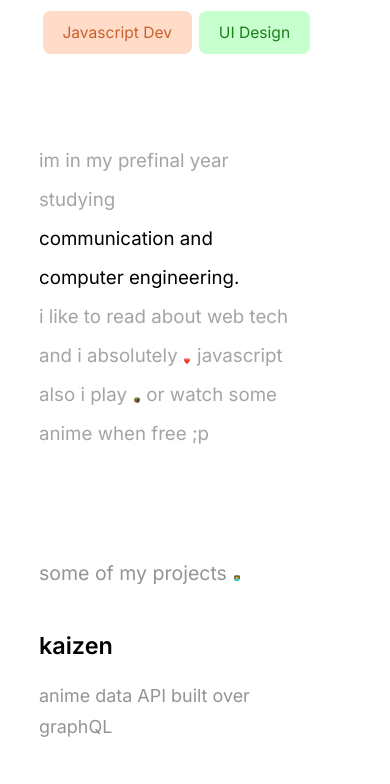
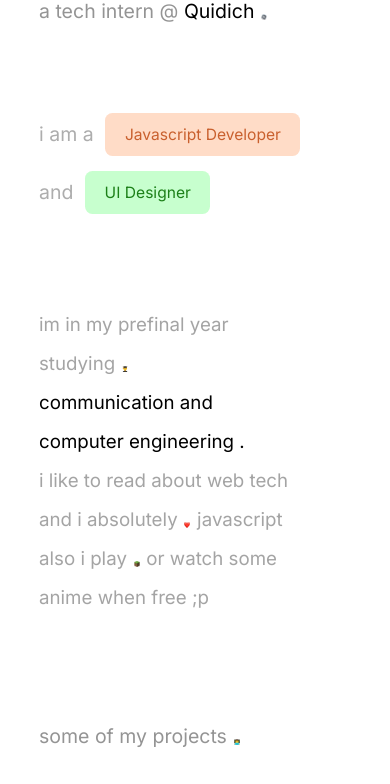
Before and after one commit to AnujSharma141/portfolio, a Gatsby site: page / in a window 390 px wide. Shown: the part 188-972 px from the top of the page. Built offline with nearby package versions, Linux system fonts and the light colour scheme; Gatsby itself is replaced by a stand-in of ours.

Commit message:
update: work exp!

```diff
--- a/src/components/emoji.js
+++ b/src/components/emoji.js
@@ -4,7 +4,7 @@ import '../style/base.sass'
 const Emoji = props => {
     return(
         <>
-          <img classname={props.classname} style={{width: '1.5vw', height: '1.5vw', marginLeft: '0.4vw', marginRight:'0.4vw' , marginBottom:'-0.365vw'}} src={props.src} alt="" />
+          <img className={props.classname} style={{width: '1.5vw', height: '1.5vw', marginLeft: '0.4vw', marginRight:'0.4vw' , marginBottom:'-0.365vw'}} src={props.src} alt="" />
         </>
     )
 }
--- a/src/pages/index.js
+++ b/src/pages/index.js
@@ -14,6 +14,8 @@ import mail from "../images/envelope_2709-fe0f.png"
 import minecraft from '../images/Image 1.png'
 import heart from "../images/red-heart_2764-fe0f.png"
 import geek from "../images/man-technologist_1f468-200d-1f4bb.png"
+import student from "../images/man-student_1f468-200d-1f393.png"
+import gear from "../images/gear_2699-fe0f.png"
 
 
 
@@ -28,7 +30,7 @@ const IndexPage = () => {
       <link rel="preconnect" href="https://fonts.googleapis.com" />
       <link rel="preconnect" href="https://fonts.gstatic.com" crossorigin />
       <link href="https://fonts.googleapis.com/css2?family=Inter:wght@400;500;600;700&display=swap" rel="stylesheet"></link>
-      <title>Anuj Sharma</title>
+      <title>anuj sharma</title>
 
       <div className="switch">
       <Switch activeBoxShadow="0 0 0 0" offColor="#DBDBDB" width={28} handleDiameter={13} height={16} onChange={toggleSwitch} uncheckedIcon={null} checkedIcon={null} checked={dark} />
@@ -40,29 +42,35 @@ const IndexPage = () => {
         <div className="text-message">heyyyy <Emoji src={wave} /></div>
         <div className="textbox-wrap">
           <p className={dark?"textbox-text dark-text": "textbox-text"}>im
-          <span className={dark?"textbox-title dark-title": "textbox-title"}>Anuj Sharma</span>
-          i do  </p>
+          <span className={dark?"textbox-title dark-title": "textbox-title"}>anuj sharma</span>
+          </p>
         </div>
+<h2 className={dark?"work-heading dark-title": "work-heading"}>a tech intern @ <a target="_blank" className={dark?"link-work dark-about-text": "link-work"} href="https://www.quidich.com/" > Quidich</a> <Emoji src={gear} /></h2>
 
-      <div className="textbox-labels">
-      <div className={dark?"textbox-label label-orange dark-label-orange": "textbox-label label-orange"}>Javascript Dev</div>
 
-      <div className={dark?"textbox-label label-green dark-label-green": "textbox-label label-green"}>UI Design</div>
-      </div>
 
 
 
     </div>
 
+    <div className={dark?"work dark-about": "work"}>
+
+      <div className="textbox-labels"> i am a
+      <div className={dark?"textbox-label label-orange dark-label-orange": "textbox-label label-orange"}>Javascript Developer</div>
+      and
+      <div className={dark?"textbox-label label-green dark-label-green": "textbox-label label-green"}>UI Designer</div>
+      </div>
+    </div>
 
     <div className={dark?"about dark-about": "about"}>
     <p className={dark?"about-text dark-about-text": "about-text"}>
-     im in my prefinal year studying<br />
-      <span className={dark?"about-text dark-about-text": "about-text-black"}>communication and computer engineering.</span> <br />
+     im in my prefinal year studying <Emoji src={student} /><br />
+      <span className={dark?"about-text dark-about-text": "about-text-black"}>communication and computer engineering . </span> <br />
      i like to read about web tech and i absolutely <Emoji src={heart} /> javascript <br />
      also i play <Emoji src={minecraft} /> or watch some anime when free ;p
     </p>
     </div>
+
 
     <div className={dark?"project dark-project": "project"}>
     <h2 className={dark?"project-heading dark-title": "project-heading"}>some of my projects <Emoji src={geek} /></h2>
--- a/src/style/base.sass
+++ b/src/style/base.sass
@@ -85,17 +85,37 @@ body::-webkit-scrollbar-thumb
         width: 2.5vw
         margin: 5vw 0vw 0 0vw
     &-title
-        margin: 0 1vw
-        @include text($weight: 600, $color: black, $size: 2.3vw)
+        margin: 0 0.75vw
+        @include text($weight: 600, $color: black, $size: 1.35vw)
     &-labels
-        @include flex($prop: row, $align: flex-end, $justify: flex-start)
+        @include flex($prop: row, $align: center, $justify: flex-start)
         margin: 1vw 0vw
     &-label
         font-size: 1vw
-        padding: 1vw 2vw
+        padding: 0.5vw 1vw
         border-radius: 0.6vw
-        margin: 0.75vw 0.75vw 0 0
+        margin: 0vw 0.8vw 0vw 0.8vw
 
+.link-work
+    color: black
+    outline: none
+    text-decoration: none
+    &:hover
+        color: blue
+
+.work
+    width: 40vw
+    border-radius: 4vw
+    margin: 2vw 25vw
+    padding: 2vw 0vw  1vw 0
+    color:   #adadad
+
+.work-heading
+        text-decoration: none
+        font-weight: 400
+        font-size: 1.2vw
+        color: #949494
+        margin: 1vw 0 0 0
 
 .about
     width: 40vw
@@ -367,7 +387,9 @@ body::-webkit-scrollbar-thumb
         &-labels
             margin: 0
             display: flex
-            align-items: flex-start
+
+            flex-wrap: wrap
+            align-items: center
             margin-left: 10vw
             margin-top: 5vw
         &-label
@@ -375,7 +397,23 @@ body::-webkit-scrollbar-thumb
             padding: 3vw 5vw
             background: #f0f0f0
             border-radius: 1.9vw
-            margin: 2vw 1vw
+            margin: 2vw 10vw 2vw 3vw
+
+    .work-heading
+        margin-left: 10vw
+        font-size: 5vw
+        margin-top: 4vw
+        width: 70vw
+        margin-bottom: 0vw
+
+    .work
+        width: 90vw
+        height: auto
+        margin-left: 0vw
+        border-radius: 7vw
+        font-size: 5vw
+        margin-top: 14vw
+
     .about
         width: 90vw
         height: auto
@@ -384,7 +422,7 @@ body::-webkit-scrollbar-thumb
         margin-top: 18vw
         &-img
             width: 15vw
-            margin-left: 10vw
+
         &-title
             font-size: 13vw
             margin: 6vw 8vw 3vw 10vw
```
Also changed, not shown: src/images/gear_2699-fe0f.png (added), src/images/man-student_1f468-200d-1f393.png (added).
